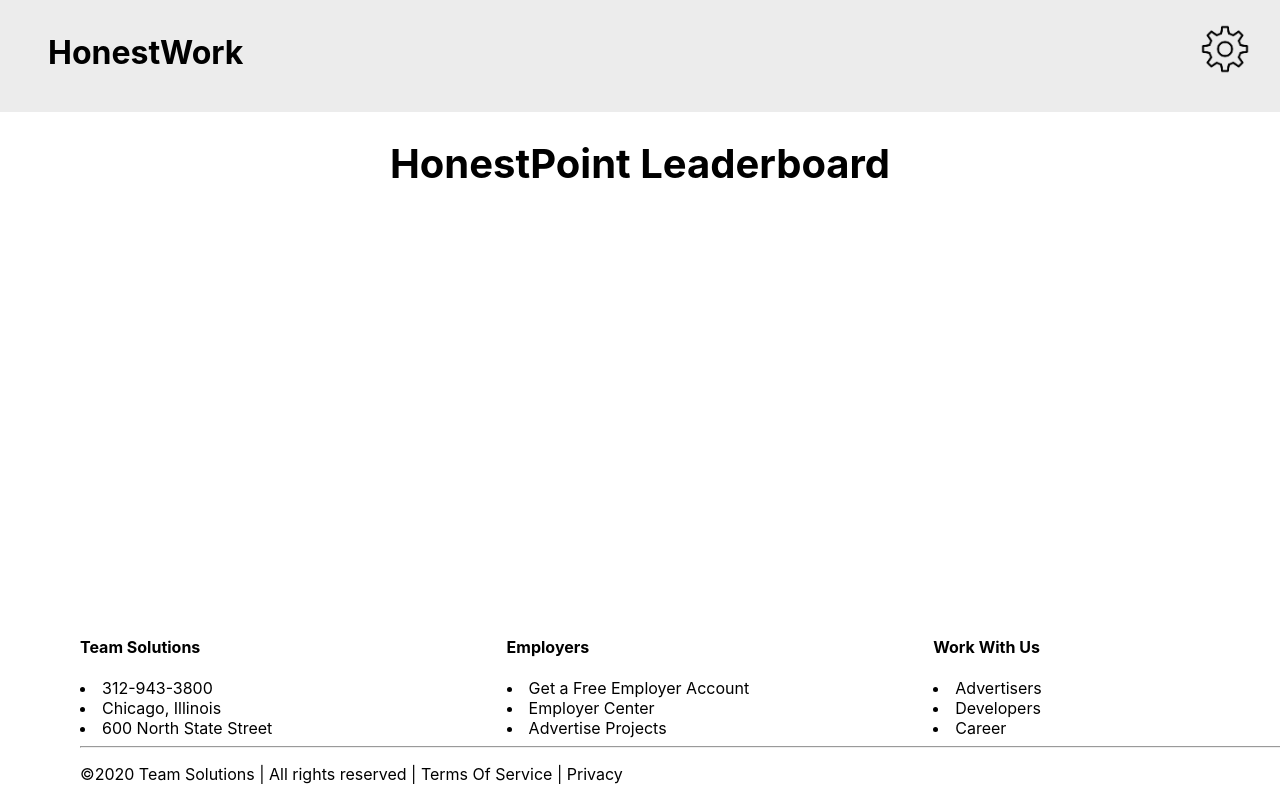
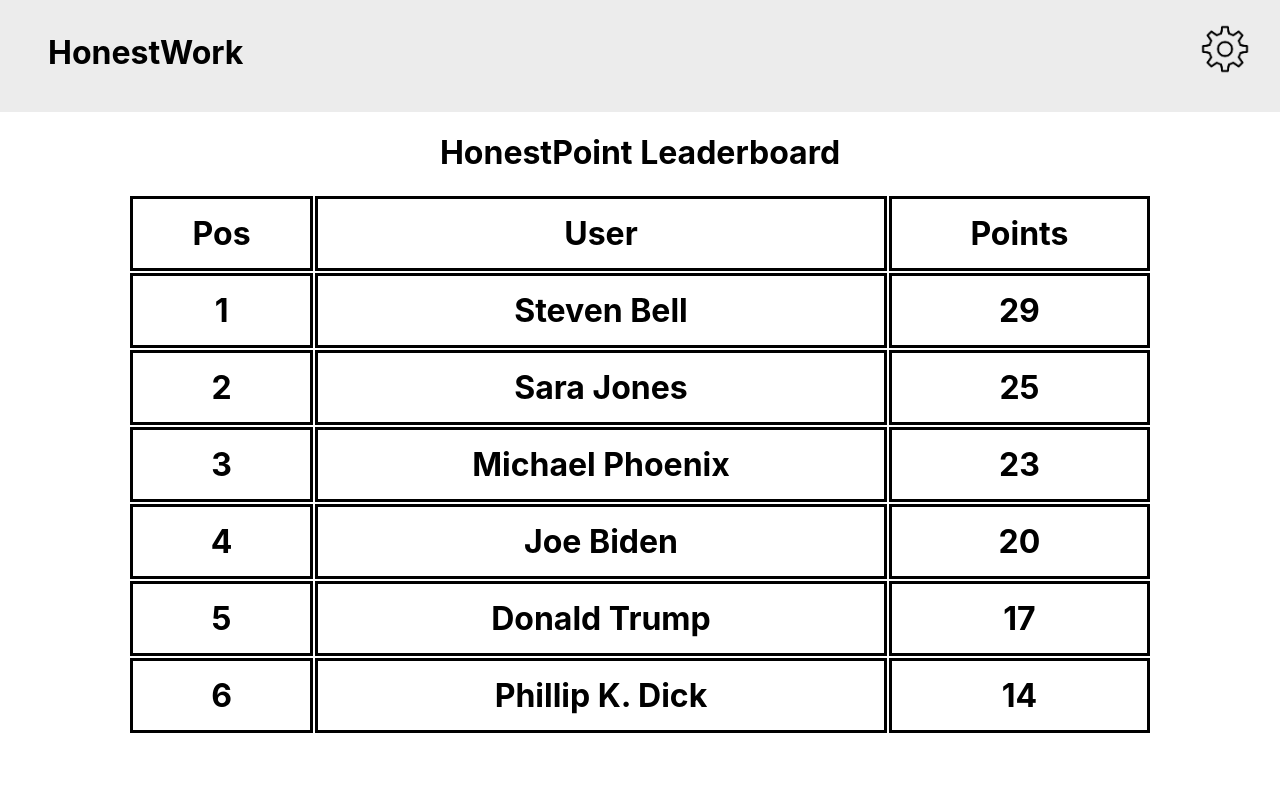
Before and after one commit to abelmarin/honest-work, a React (Create React App) app: page /leaderboard in a window 1280 px wide. Shown: the top 800 px of the page. Built offline with nearby package versions, Linux system fonts and the light colour scheme.

Commit message:
Hardcoded the leaderboard.

```diff
--- a/src/components/feedback/FeedbackComponent.js
+++ b/src/components/feedback/FeedbackComponent.js
@@ -1,8 +1,12 @@
-import React from 'react';
+import React, { useContext } from 'react';
+import { GlobalContext } from '../../context/GlobalState.js';
+
 
 import './feedbackStyle.css';
 
 export const FeedbackComponent = ({ comment }) => {
+    const { users } = useContext(GlobalContext);
+
     return (
         <div className="feedback-component-wrapper">
             <h2>{comment.subject}</h2>
--- a/src/components/feedback/Leaderboard.js
+++ b/src/components/feedback/Leaderboard.js
@@ -1,24 +1,101 @@
-import React, { Component } from 'react';
+import React, { useContext } from 'react';
+import { GlobalContext } from '../../context/GlobalState.js';
 
 
-export default class Leaderboard extends Component {
+import './feedbackStyle.css';
 
-    render() {
+export const Leaderboard = () => {
+    const { users } = useContext(GlobalContext);
+
+
         return (
-            <div>
-                <h1 style={headerStyle}>HonestPoint Leaderboard</h1>
-                <div className="topThreeCards"></div>
-                <div className="otherCards"></div>
+            <div className="leaderboard">
+                <h1 className="headerStyle">HonestPoint Leaderboard</h1>
+
+                <table>
+                    <tr>
+                        <th>
+                            Pos
+                        </th>
+                        <th>
+                            User
+                        </th>
+                        <th>
+                            Points
+                        </th>
+                    </tr>
+                    <tr>
+                        <th>
+                            1
+                        </th>
+                        <th>
+                            Steven Bell
+                        </th>
+                        <th>
+                            29
+                        </th>
+                    </tr>
+
+                    <tr>
+                        <th>
+                            2
+                        </th>
+                        <th>
+                            Sara Jones
+                        </th>
+                        <th>
+                            25
+                        </th>
+                    </tr>
+                    <tr>
+                        <th>
+                            3
+                        </th>
+                        <th>
+                            Michael Phoenix
+                        </th>
+                        <th>
+                            23
+                        </th>
+                    </tr>
+                    <tr>
+                        <th>
+                            4
+                        </th>
+                        <th>
+                            Joe Biden
+                        </th>
+                        <th>
+                            20
+                        </th>
+                    </tr>
+                    <tr>
+                        <th>
+                            5
+                        </th>
+                        <th>
+                            Donald Trump
+                        </th>
+                        <th>
+                            17
+                        </th>
+                    </tr>
+                    <tr>
+                        <th>
+                            6
+                        </th>
+                        <th>
+                            Phillip K. Dick
+                        </th>
+                        <th>
+                            14
+                        </th>
+                    </tr>
+                </table>
 
             </div>
         )
-    }
+
 }
 
-
-var exampleTeamMembers = ["Steve Bell", "Michael Phonix", "Abel Marin", "Donald Trump", "Joe Biden", "Andrew Yang"];
-
-const headerStyle = {
-    textAlign: 'center',
-    fontSize: '2.5rem'
-}
+export default Leaderboard;
--- a/src/components/feedback/feedbackStyle.css
+++ b/src/components/feedback/feedbackStyle.css
@@ -74,3 +74,23 @@
 .formStyle .submitStyle {
     text-align: center;
 }
+
+/* Styles for the leaderboard */
+.headerStyle {
+    padding-left: 0px;
+    text-align: center;
+}
+
+table {
+    width: 80%;
+    font-size: 2rem;
+    margin: auto;
+}
+
+table th {
+      border: 3px solid black;
+}
+
+th {
+    padding: 15px;
+}
--- a/src/context/AppReducer.js
+++ b/src/context/AppReducer.js
@@ -25,6 +25,11 @@ export default (state, action) => {
                 ...state,
                 isLoggedIn: !state.isLoggedIn
             }
+        case 'SET_CURR_USER':
+            return {
+                ...state,
+                currUser: state.user
+            }
         case 'DELETE_TASK':
             return {
                 ...state,
--- a/src/context/GlobalState.js
+++ b/src/context/GlobalState.js
@@ -3,12 +3,12 @@ import AppReducer from './AppReducer';
 
 // Initial state
 const initialState = {
-    //teams: [],
     users: [],
     projects: [],
     tasks: [],
     comments: [],
-    isLoggedIn: false
+    isLoggedIn: false,
+    currUser: {}
 }
 
 // Create context
@@ -36,6 +36,13 @@ export const GlobalProvider = ({ children }) => {
     function negateLoggedIn() {
         dispatch({
             type: "NEGATE_LOGGED_IN"
+        });
+    }
+
+    function setCurrUser(user) {
+        dispatch({
+            type: 'SET_CURR_USER',
+            payload: user
         });
     }
 
@@ -91,6 +98,7 @@ export const GlobalProvider = ({ children }) => {
         tasks: state.tasks,
         comments: state.comments,
         isLoggedIn: state.isLoggedIn,
+        currUser: state.currUser,
         deleteProject,
         addProject,
         deleteUser,
@@ -99,7 +107,8 @@ export const GlobalProvider = ({ children }) => {
         addTask,
         deleteComment,
         addComment,
-        negateLoggedIn
+        negateLoggedIn,
+        setCurrUser
     }}>
         {children}
     </GlobalContext.Provider>);
```
Also changed, not shown: 1 other file (tests, documents, lock files or other folders).
